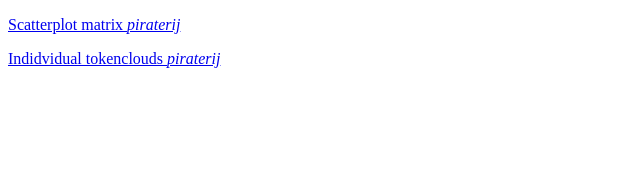
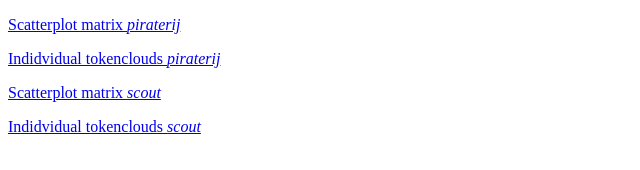
Before and after one commit to tokenclouds/tokenclouds.github.io, a plain HTML site: page index.html in a window 1280 px wide. Shown: the whole page, without its empty margins (0-640 px from the left). Drawn offline with Linux system fonts and the light colour scheme.

Commit message:
update index

```diff
--- a/index.html
+++ b/index.html
@@ -5,5 +5,8 @@
 <p><a href="piraterij/scatmat.html">Scatterplot matrix <i>piraterij</i></a></p>
 <p><a href="piraterij/piraterij.html">Indidvidual tokenclouds <i>piraterij</i></a></p>
 
+<p><a href="scout/scatmat.html">Scatterplot matrix <i>scout</i></a></p>
+<p><a href="scout/scout.html">Indidvidual tokenclouds <i>scout</i></a></p>
+
 </body>
 </html>
```
